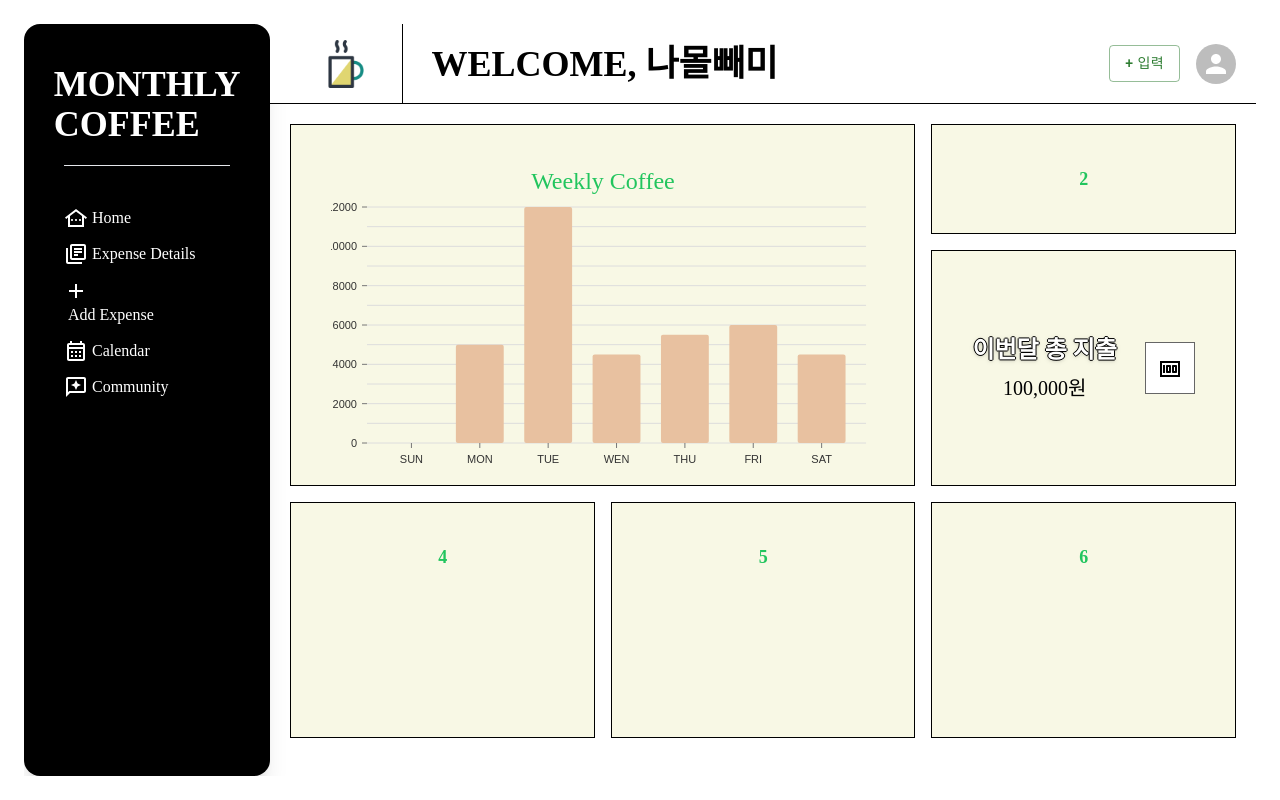
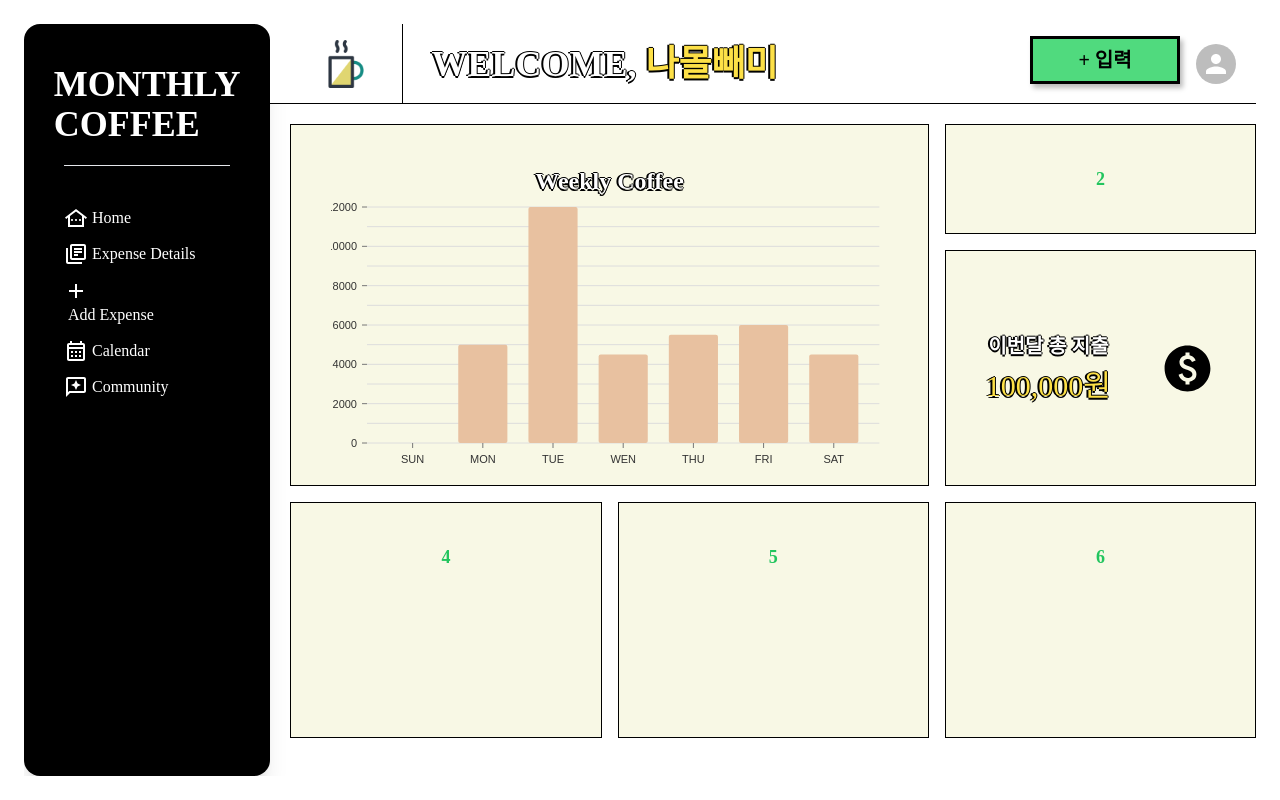
Before and after one commit to MaraisLee/monthlycoffee, a React (Create React App) app: page / in a window 1280 px wide. Built offline with nearby package versions, Linux system fonts and the light colour scheme.

Commit message:
0213 중간완료

```diff
--- a/src/components/EditInfo.js
+++ b/src/components/EditInfo.js
@@ -1,5 +1,6 @@
 import { Edit } from "@mui/icons-material";
 import React from "react";
+import { txtShadow } from "utils/colors";
 
 const EditInfo = () => {
   return (
--- a/src/components/home/Home.js
+++ b/src/components/home/Home.js
@@ -4,7 +4,7 @@ import Weekly from "./card/Weekly";
 
 const Home = () => {
   return (
-    <section className="p-5">
+    <section className="pl-5 pt-5">
       <div className="grid grid-cols-1 grid-rows-1 md:grid-cols-3 md:grid-rows-5 gap-4">
         <Weekly />
         <div className="bg-[#F8F8E5] text-green-500 text-lg font-bold text-center p-10 border border-black md:row-span-1">
--- a/src/components/home/card/MonExpend.js
+++ b/src/components/home/card/MonExpend.js
@@ -1,24 +1,25 @@
-import { Money } from "@mui/icons-material";
+import { Paid } from "@mui/icons-material";
 import React from "react";
+import { txtShadow } from "utils/colors";
 
 const MonExpend = () => {
   return (
     <div className="flex justify-between items-center bg-[#F8F8E5] p-10 border border-black md:row-span-2">
-      <div className="flex flex-col gap-2">
+      <div className="flex flex-col text-center gap-2">
         <span
-          className="text-2xl font-semibold text-white drop-shadow"
-          style={{
-            textShadow:
-              "-1px 0px black, 0px 1px black, 1px 0px black, 0px -1px black",
-          }}
+          className="text-xl font-semibold text-white"
+          style={{ textShadow: `${txtShadow}` }}
         >
           이번달 총 지출
         </span>
-        <span className="text-xl text-center">100,000원</span>
+        <span
+          className="text-3xl text-center text-yellow-300"
+          style={{ textShadow: `${txtShadow}` }}
+        >
+          100,000원
+        </span>
       </div>
-      <div className="bg-white p-3 border border-[#666]">
-        <Money />
-      </div>
+      <Paid style={{fontSize:"55"}}/>
     </div>
   );
 };
--- a/src/components/home/card/Weekly.js
+++ b/src/components/home/card/Weekly.js
@@ -1,5 +1,6 @@
 import { ResponsiveBar } from "@nivo/bar";
 import React from "react";
+import { txtShadow } from "utils/colors";
 
 const Weekly = () => {
   const data = [
@@ -12,8 +13,8 @@ const Weekly = () => {
     { x: "SAT", v: 4500 },
   ];
   return (
-    <div className="bg-[#F8F8E5] text-green-500 text-center p-10 border border-black md:col-span-2 md:row-span-3">
-      <span className="text-2xl">Weekly Coffee</span>
+    <div className="bg-[#F8F8E5] text-center p-10 border border-black md:col-span-2 md:row-span-3">
+      <span className="text-2xl font-semibold text-white" style={{ textShadow: `${txtShadow}` }}>Weekly Coffee</span>
       <ResponsiveBar
         height={250}
         data={data}
--- a/src/pages/Header.js
+++ b/src/pages/Header.js
@@ -1,6 +1,8 @@
 import { LocalCafeOutlined, LocalCafeTwoTone } from "@mui/icons-material";
 import { Avatar, Button } from "@mui/material";
 import React from "react";
+import { GreenBt } from "utils/basicCss";
+import { txtShadow } from "utils/colors";
 
 const Header = () => {
   return (
@@ -10,13 +12,12 @@ const Header = () => {
           <img src="./images/logo.png" alt="logo" className="w-[3rem]" />
         </div>
         <div className="flex items-center h-[10vh] pl-7 border-l border-black">
-          <span className="text-4xl font-semibold">WELCOME, 나몰빼미</span>
+          <span className="text-4xl font-semibold text-white" style={{textShadow:`${txtShadow}`}}>WELCOME,&nbsp;</span>
+          <span className="text-4xl font-semibold text-yellow-300" style={{textShadow:`${txtShadow}`}}>나몰빼미</span>
         </div>
       </div>
       <div className="flex items-center gap-4">
-        <Button variant="outlined" color="success">
-          + 입력
-        </Button>
+        <GreenBt>+ 입력</GreenBt>
         <Avatar />
       </div>
     </header>
```
